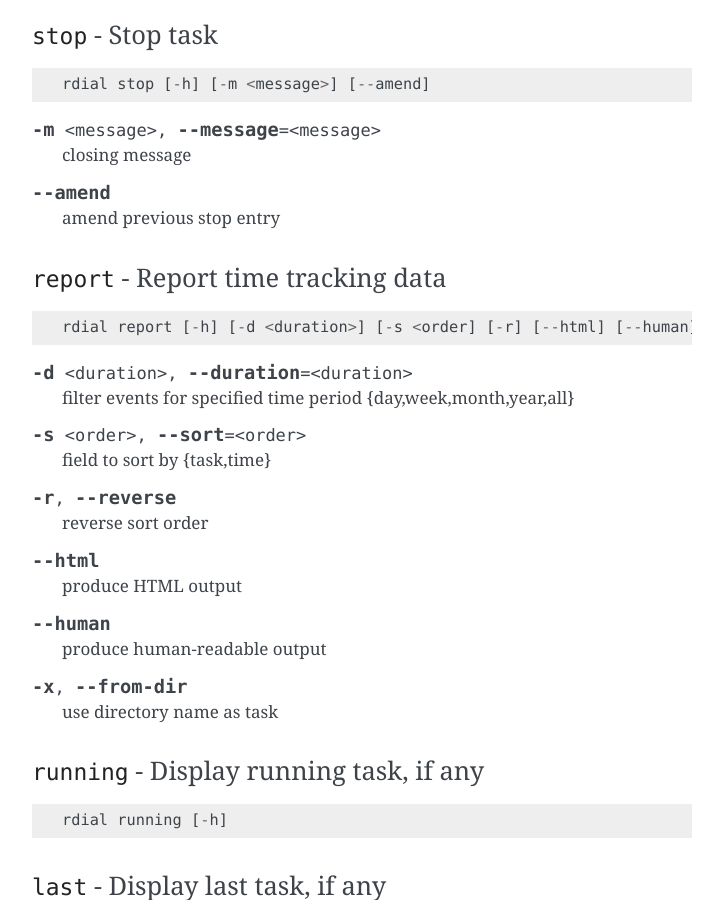
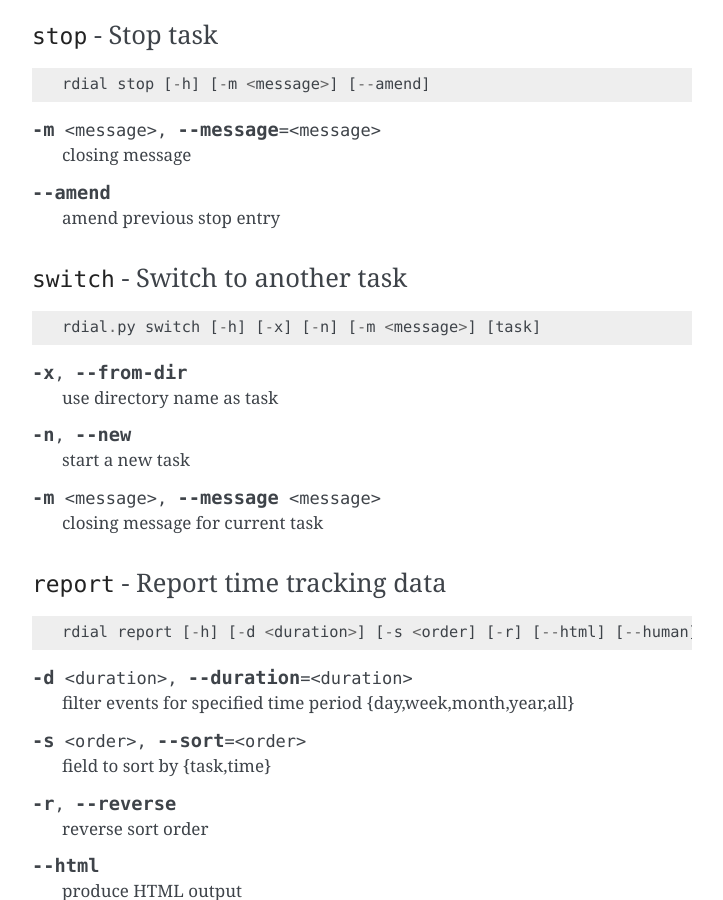
Before and after one commit to JNRowe/rdial, a Sphinx documentation site: the page built from doc/usage.rst, in a window 1280 px wide and 900 px high, scrolled down 817 px. Shown: the whole window, without its empty margins (388-1111 px from the left). Built offline with Sphinx 7.4.7, drawn with Linux system fonts in a browser that asks for light colours; some of the changed text lies outside the part shown.

Commit message:
Added switch subcommand to switch between tasks.
This is just a shortcut for quick stop and start use.  Closes #4.

```diff
--- a/doc/api/commandline.rst
+++ b/doc/api/commandline.rst
@@ -11,6 +11,7 @@ Command line
 
 .. autofunction:: start
 .. autofunction:: stop
+.. autofunction:: switch
 .. autofunction:: report
 .. autofunction:: running
 .. autofunction:: last
--- a/doc/usage.rst
+++ b/doc/usage.rst
@@ -62,6 +62,27 @@ Commands
 .. cmdoption:: --amend
 
    amend previous stop entry
+
+``switch`` - Switch to another task
+'''''''''''''''''''''''''''''''''''
+
+.. program:: rdial switch
+
+::
+
+    rdial.py switch [-h] [-x] [-n] [-m <message>] [task]
+
+.. cmdoption:: -x, --from-dir
+
+   use directory name as task
+
+.. cmdoption:: -n, --new
+
+   start a new task
+
+.. cmdoption:: -m <message>, --message <message>
+
+   closing message for current task
 
 ``report`` - Report time tracking data
 ''''''''''''''''''''''''''''''''''''''
```
Also changed, not shown: doc/rdial.1.rst (+14 -0 lines), 3 other files.
